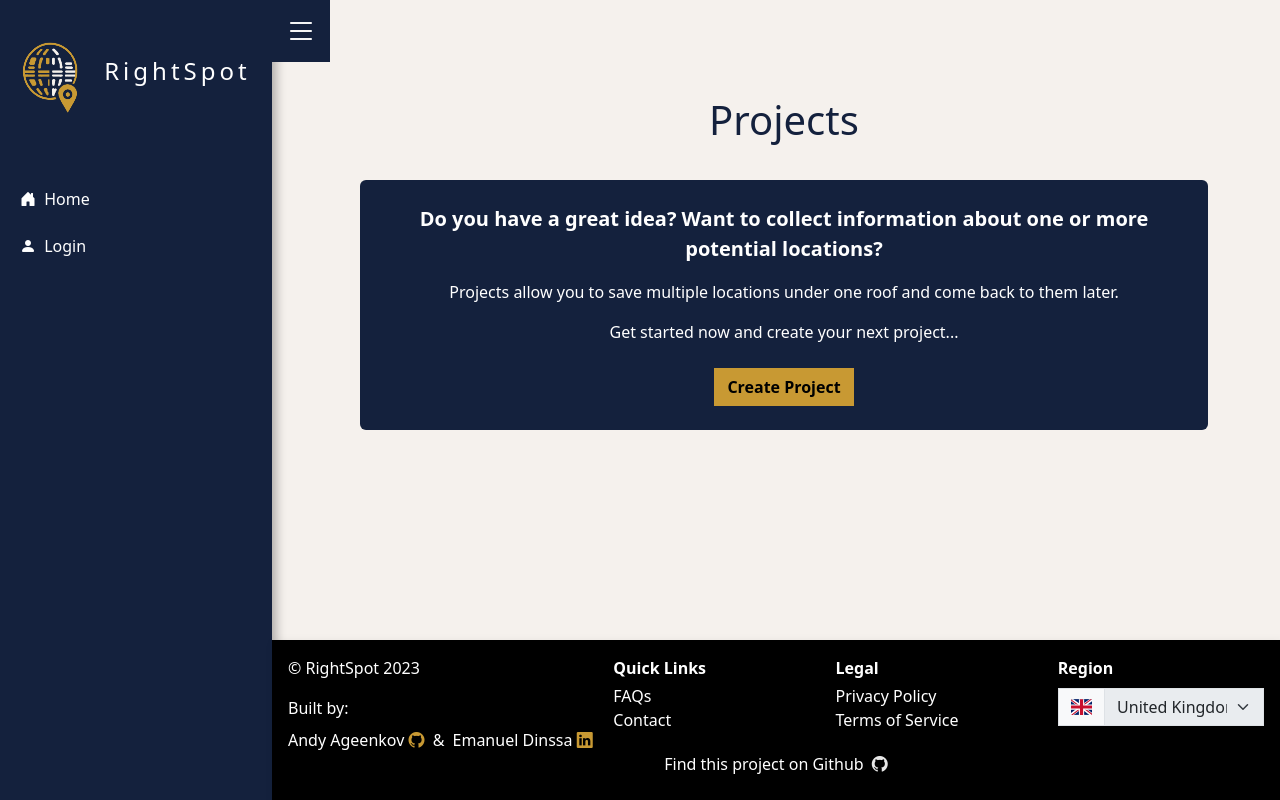
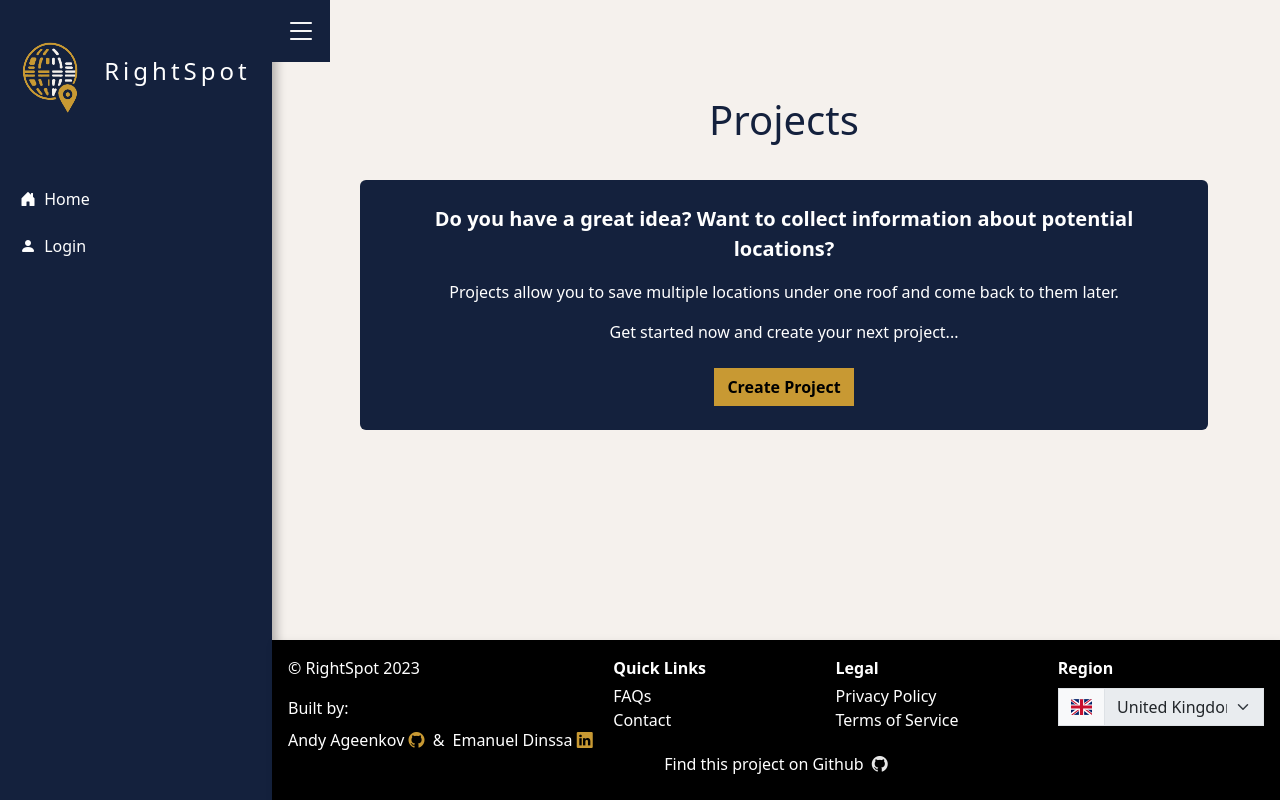
Before and after one commit to rightspot-ga/RightSpot, a Django app: template main_app/templates/projects/index.html in a window 1280 px wide. Run offline with Django 4.2, Linux system fonts and the light colour scheme; the template is opened without the code that fills it, so the values that code supplies are empty; some libraries are stand-ins or nearby versions.

Commit message:
Minor text change on projects index

```diff
--- a/main_app/templates/projects/index.html
+++ b/main_app/templates/projects/index.html
@@ -10,7 +10,7 @@
     <div class="row w-100 max-width-1000 mb-5">
         <div class="col bg-primary mx-4 my-2 p-4 text-white text-center  rounded">
             {% if not user_projects %}
-                <p class="fs-5 fw-bold">Do you have a great idea? Want to collect information about one or more potential locations?</p>
+                <p class="fs-5 fw-bold">Do you have a great idea? Want to collect information about potential locations?</p>
                 <p class="fs-6">Projects allow you to save multiple locations under one roof and come back to them later.</p>
                 <p class="fs-6">Get started now and create your next project...</p>
             {% else %}
```
